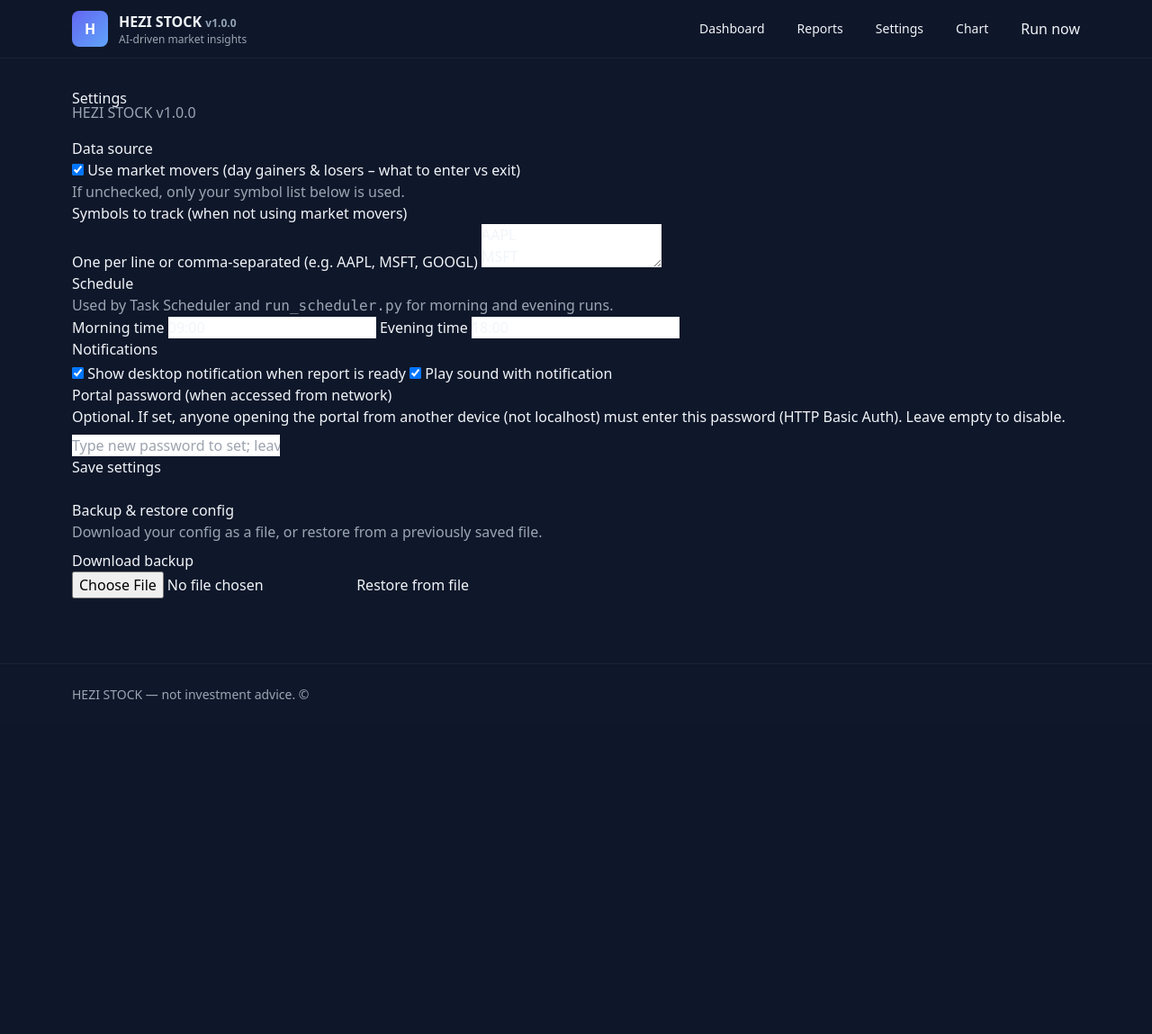
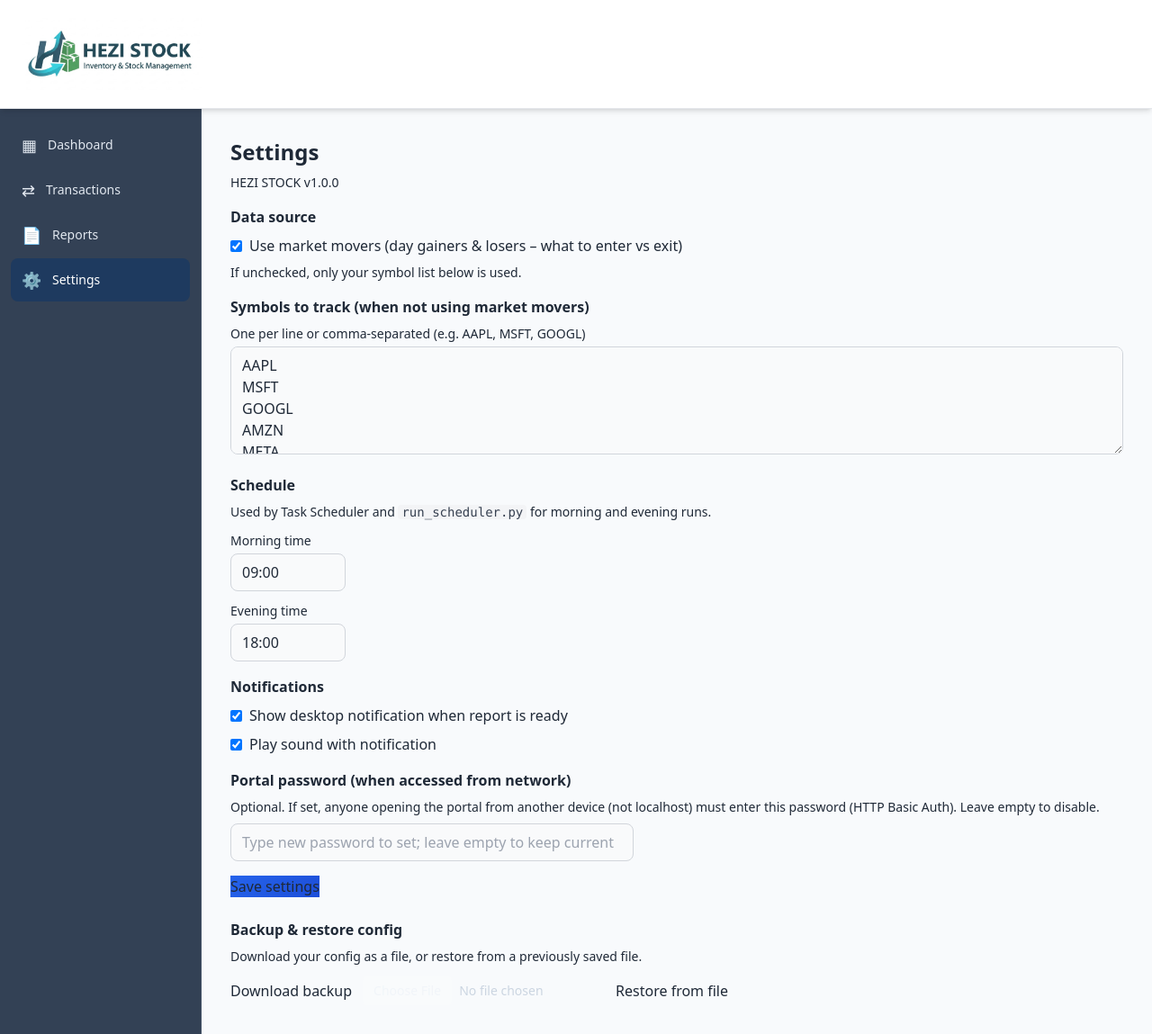
Before and after one commit to HeziStock/hezi-stock, a Flask app: page /settings in a window 1280 px wide. Shown: the whole page at 90% size. Before the commit the page ends 777 px from the top, so only its background shows below. Run offline with Flask 3, Linux system fonts and the light colour scheme; some libraries are stand-ins or nearby versions.

Commit message:
update all

```diff
--- a/app.py
+++ b/app.py
@@ -24,7 +24,7 @@ ROOT = Path(__file__).resolve().parent
 import sys
 sys.path.insert(0, str(ROOT))
 
-from stock_fetcher import load_config, fetch_prices, fetch_market_movers
+from stock_fetcher import load_config, fetch_prices, fetch_market_movers, fetch_extended_movers
 from report_generator import (
     append_to_history,
     build_insights,
@@ -56,7 +56,7 @@ app.secret_key = _get_secret_key()
 
 @app.context_processor
 def inject_version():
-    return {"version": __version__}
+    return {"version": __version__, "now": datetime.now}
 
 
 def _portal_password_required():
@@ -197,12 +197,12 @@ def run_fetch():
         cfg = load_cfg()
         use_market_movers = cfg.get("use_market_movers", True)
         if use_market_movers:
-            gainers, losers = fetch_market_movers()
-            if not gainers and not losers:
+            gainers, losers, entry_candidates = fetch_extended_movers()
+            if not gainers and not losers and not entry_candidates:
                 return
             df = movers_to_dataframe(gainers, losers)
             append_to_history(df)
-            recommendation = research_and_recommend(gainers)
+            recommendation = research_and_recommend(entry_candidates, max_candidates=50)
             insights = build_insights_from_movers(gainers, losers, recommendation=recommendation)
         else:
             symbols = cfg.get("symbols") or []
@@ -273,45 +273,45 @@ def index():
     return render_template("landing.html")
 
 
-@app.route("/app")
-def dashboard():
-    """Main app: dashboard with recommendations and run now."""
+def _safe_dashboard_data():
+    """Load dashboard data; never raise — return safe defaults on any error."""
     try:
         insight = get_latest_insight()
-        if isinstance(insight, dict):
+        if not isinstance(insight, dict):
+            insight = None
+        if insight:
             insight.setdefault("top_gainers", [])
             insight.setdefault("top_losers", [])
             insight.setdefault("summary", "")
-        else:
-            insight = None
         rec_list = _normalize_rec_list(insight) if insight else []
         last_report_time = None
         if insight and insight.get("generated_at"):
             try:
-                from datetime import datetime
                 dt = datetime.fromisoformat(insight["generated_at"].replace("Z", "+00:00"))
                 last_report_time = dt.strftime("%Y-%m-%d %H:%M")
             except Exception:
                 last_report_time = str(insight.get("generated_at", ""))[:16]
-        previous_symbols = _get_previous_rec_symbols()
-        return render_template(
-            "index.html",
-            insight=insight,
-            rec_list=rec_list,
-            last_report_time=last_report_time,
-            previous_symbols=previous_symbols,
-        )
+        try:
+            previous_symbols = _get_previous_rec_symbols()
+        except Exception:
+            previous_symbols = set()
+        return insight, rec_list, last_report_time, previous_symbols
     except Exception as e:
-        logging.exception("Dashboard failed")
-        try:
-            flash("Error loading dashboard: " + str(e), "error")
-            return render_template("index.html", insight=None, rec_list=[], last_report_time=None, previous_symbols=set())
-        except Exception:
-            return Response(
-                "<h1>Error</h1><p>Dashboard failed. Check the server console for details.</p><a href='/app'>Try again</a>",
-                status=500,
-                mimetype="text/html",
-            )
+        logging.warning("Dashboard data load failed: %s", e)
+        return None, [], None, set()
+
+
+@app.route("/app")
+def dashboard():
+    """Main app: dashboard (inventory UI or insights). Never returns 500."""
+    insight, rec_list, last_report_time, previous_symbols = _safe_dashboard_data()
+    return render_template(
+        "index.html",
+        insight=insight,
+        rec_list=rec_list,
+        last_report_time=last_report_time,
+        previous_symbols=previous_symbols or set(),
+    )
 
 
 @app.route("/run", methods=["POST"])
--- a/gui.py
+++ b/gui.py
@@ -14,7 +14,7 @@ import pandas as pd
 # Project root on path
 sys.path.insert(0, str(Path(__file__).resolve().parent))
 
-from stock_fetcher import load_config, fetch_prices, fetch_market_movers
+from stock_fetcher import load_config, fetch_prices, fetch_market_movers, fetch_extended_movers
 from report_generator import (
     append_to_history,
     build_insights,
@@ -307,9 +307,9 @@ class StockTrackerApp:
                 cfg = load_cfg()
                 use_market_movers = cfg.get("use_market_movers", True)
                 if use_market_movers:
-                    gainers, losers = fetch_market_movers()
+                    gainers, losers, entry_candidates = fetch_extended_movers()
                     df = movers_to_dataframe(gainers, losers)
-                    recommendation = research_and_recommend(gainers)
+                    recommendation = research_and_recommend(entry_candidates, max_candidates=50)
                     insights = build_insights_from_movers(gainers, losers, recommendation=recommendation)
                 else:
                     symbols = cfg.get("symbols") or []
--- a/templates/base.html
+++ b/templates/base.html
@@ -4,72 +4,67 @@
   <meta charset="utf-8" />
   <meta name="viewport" content="width=device-width, initial-scale=1" />
   <title>{% block title %}HEZI STOCK{% endblock %}</title>
-
-  <!-- Tailwind (no build) -->
   <script src="https://cdn.tailwindcss.com"></script>
   <link rel="icon" href="{{ url_for('static', filename='favicon.svg') }}" type="image/svg+xml">
-
   <style>
-    /* small visual polish */
-    .card { @apply bg-white/5 border border-white/5 rounded-2xl p-5 shadow-sm; }
-    .muted { color: #9aa6b2; }
-    .rating-pill { @apply inline-flex items-center gap-2 bg-gradient-to-r from-amber-400 to-amber-500 text-black px-3 py-1 rounded-full font-semibold text-sm; }
-    .btn-primary { @apply bg-gradient-to-r from-blue-500 to-indigo-600 text-white px-4 py-2 rounded-lg font-semibold shadow-md hover:opacity-95; }
-    .btn-ghost { @apply border border-white/10 px-3 py-2 rounded-lg text-sm; }
-    .table-row-hover:hover { @apply bg-white/2; }
-    :root {
-      --gain: #22c55e;
-      --loss: #ef4444;
-      --accent: #2563eb;
-    }
+    .sidebar-link.active { background: #1e3a5f; color: #fff; }
+    .sidebar-link:not(.active):hover { background: #e5e7eb; }
+    .card { @apply bg-white rounded-2xl p-6 shadow-md border border-gray-100; transition: box-shadow 0.2s, transform 0.2s; }
+    .card:hover { box-shadow: 0 10px 40px -10px rgba(0,0,0,0.12); }
+    .muted { @apply text-gray-500; }
+    .btn-primary { @apply text-white px-5 py-2.5 rounded-xl font-semibold shadow-lg transition-all duration-200; background: linear-gradient(135deg, #2563eb 0%, #1d4ed8 100%); }
+    .btn-primary:hover { filter: brightness(1.08); transform: translateY(-1px); box-shadow: 0 8px 25px -5px rgba(37, 99, 235, 0.4); }
+    .btn-run-now { @apply text-white px-6 py-3 rounded-xl font-semibold text-base shadow-lg transition-all duration-200; background: linear-gradient(135deg, #2563eb 0%, #1d4ed8 100%); }
+    .btn-run-now:hover:not(:disabled) { filter: brightness(1.08); transform: translateY(-2px); box-shadow: 0 10px 30px -5px rgba(37, 99, 235, 0.45); }
+    .btn-run-now:disabled { cursor: not-allowed; }
+    .btn-ghost { @apply border-2 border-gray-200 text-gray-700 px-4 py-2 rounded-xl font-medium hover:bg-gray-50 hover:border-gray-300 transition-colors; }
   </style>
-
   {% block head %}{% endblock %}
 </head>
-<body class="bg-slate-900 text-slate-100 antialiased">
+<body class="bg-slate-50 antialiased text-gray-800">
 
-  <!-- NAV -->
-  <header class="border-b border-white/5 bg-gradient-to-b from-slate-900/95 to-slate-900/75 sticky top-0 z-40">
-    <div class="max-w-6xl mx-auto px-4 py-3 flex items-center justify-between">
-      <a href="/" class="flex items-center gap-3">
-        <div class="w-10 h-10 rounded-lg bg-gradient-to-br from-indigo-500 to-blue-400 flex items-center justify-center font-bold text-white">H</div>
-        <div>
-          <div class="font-semibold">HEZI STOCK <span class="text-xs text-slate-400">v{{ version }}</span></div>
-          <div class="text-xs muted">AI-driven market insights</div>
-        </div>
+  <!-- Top header -->
+  <header class="bg-white border-b border-gray-200 sticky top-0 z-50 shadow-md">
+    <div class="flex items-center justify-between px-6 py-5">
+      <a href="{{ url_for('dashboard') }}" class="flex items-center gap-2 no-underline">
+        <img src="{{ url_for('static', filename='logo.png') }}" alt="HEZI STOCK — Inventory &amp; Stock Management" class="h-16 sm:h-20 w-auto object-contain" />
       </a>
-
-      <nav class="flex items-center gap-3">
-        <a href="/app" class="text-sm px-3 py-2 hover:bg-white/3 rounded-md">Dashboard</a>
-        <a href="/reports" class="text-sm px-3 py-2 hover:bg-white/3 rounded-md">Reports</a>
-        <a href="/settings" class="text-sm px-3 py-2 hover:bg-white/3 rounded-md">Settings</a>
-        <a href="/chart" class="text-sm px-3 py-2 hover:bg-white/3 rounded-md">Chart</a>
-        <a href="{{ url_for('dashboard') }}" class="ml-3 btn-primary">Run now</a>
-      </nav>
     </div>
   </header>
 
-  <!-- PAGE -->
-  <main class="max-w-6xl mx-auto px-4 py-8">
+  <div class="flex">
+    <!-- Left sidebar -->
+    <aside class="w-56 min-h-[calc(100vh-65px)] bg-slate-700 border-r border-slate-600 flex-shrink-0">
+      <nav class="py-4 px-3 space-y-0.5">
+        <a href="{{ url_for('dashboard') }}" class="sidebar-link flex items-center gap-3 px-3 py-2.5 rounded-lg text-sm font-medium {{ 'active' if request.path == '/app' else 'text-slate-200' }}">
+          <span class="text-lg">▦</span> Dashboard
+        </a>
+        <a href="#" class="sidebar-link flex items-center gap-3 px-3 py-2.5 rounded-lg text-sm font-medium text-slate-200 hover:bg-slate-600">
+          <span class="text-lg">⇄</span> Transactions
+        </a>
+        <a href="{{ url_for('reports') }}" class="sidebar-link flex items-center gap-3 px-3 py-2.5 rounded-lg text-sm font-medium {{ 'active' if request.path == '/reports' else 'text-slate-200' }}">
+          <span class="text-lg">📄</span> Reports
+        </a>
+        <a href="{{ url_for('settings') }}" class="sidebar-link flex items-center gap-3 px-3 py-2.5 rounded-lg text-sm font-medium {{ 'active' if request.path == '/settings' else 'text-slate-200' }}">
+          <span class="text-lg">⚙</span> Settings
+        </a>
+      </nav>
+    </aside>
+
+    <!-- Main content -->
+    <main class="flex-1 p-8 overflow-auto">
       {% with messages = get_flashed_messages(with_categories=true) %}
         {% if messages %}
-        <div class="space-y-3 mb-5">
+          <div class="space-y-2 mb-4">
             {% for category, message in messages %}
-            <div class="card border-l-4 p-4" style="border-left-color: rgba(74,158,255,0.9);">
-              <div class="font-semibold">{{ category|title }}</div>
-              <div class="muted text-sm">{{ message }}</div>
-            </div>
+              <div class="bg-blue-50 border-l-4 border-blue-500 p-4 rounded-r-lg text-sm">{{ message }}</div>
             {% endfor %}
           </div>
         {% endif %}
       {% endwith %}
-
       {% block content %}{% endblock %}
     </main>
-
-  <footer class="border-t border-white/5 mt-10 py-6">
-    <div class="max-w-6xl mx-auto px-4 text-sm muted">HEZI STOCK — not investment advice. © {{ now().year if now is defined else "" }}</div>
-  </footer>
+  </div>
 
   {% block scripts %}{% endblock %}
 </body>
--- a/templates/settings.html
+++ b/templates/settings.html
@@ -1,48 +1,57 @@
 {% extends "base.html" %}
 {% block title %}Settings – HEZI STOCK{% endblock %}
 {% block content %}
-<h1>Settings</h1>
-{% if version %}<p class="muted" style="margin: -0.5rem 0 1rem 0;">HEZI STOCK v{{ version }}</p>{% endif %}
+<h1 class="text-2xl font-bold mb-2">Settings</h1>
+{% if version %}<p class="muted text-sm mb-4">HEZI STOCK v{{ version }}</p>{% endif %}
 <form method="post" action="{{ url_for('settings') }}">
-  <div class="card form-group">
-    <h2>Data source</h2>
-    <label><input type="checkbox" name="use_market_movers" {% if config.get('use_market_movers', true) %}checked{% endif %}> Use market movers (day gainers &amp; losers – what to enter vs exit)</label>
-    <p class="muted">If unchecked, only your symbol list below is used.</p>
+  <div class="card mb-4">
+    <h3 class="font-semibold mb-2">Data source</h3>
+    <label class="flex items-center gap-2 cursor-pointer">
+      <input type="checkbox" name="use_market_movers" {% if config.get('use_market_movers', true) %}checked{% endif %} class="rounded border-gray-300">
+      Use market movers (day gainers &amp; losers – what to enter vs exit)
+    </label>
+    <p class="muted text-sm mt-2">If unchecked, only your symbol list below is used.</p>
   </div>
-  <div class="card form-group">
-    <h2>Symbols to track (when not using market movers)</h2>
-    <label>One per line or comma-separated (e.g. AAPL, MSFT, GOOGL)</label>
-    <textarea name="symbols" placeholder="AAPL&#10;MSFT&#10;GOOGL">{{ (config.get('symbols') or []) | join('\n') }}</textarea>
+  <div class="card mb-4">
+    <h3 class="font-semibold mb-2">Symbols to track (when not using market movers)</h3>
+    <label class="block text-sm mb-1">One per line or comma-separated (e.g. AAPL, MSFT, GOOGL)</label>
+    <textarea name="symbols" placeholder="AAPL&#10;MSFT&#10;GOOGL" class="w-full bg-gray-50 border border-gray-300 rounded-lg px-3 py-2 text-gray-800 min-h-[120px] focus:outline-none focus:ring-2 focus:ring-blue-500">{{ (config.get('symbols') or []) | join('\n') }}</textarea>
   </div>
-  <div class="card form-group">
-    <h2>Schedule</h2>
-    <p class="muted">Used by Task Scheduler and <code>run_scheduler.py</code> for morning and evening runs.</p>
-    <label>Morning time</label>
-    <input type="text" name="morning_time" value="{{ config.get('schedule', {}).get('morning_time', '09:00') }}" placeholder="09:00">
-    <label style="margin-top: 0.5rem;">Evening time</label>
-    <input type="text" name="evening_time" value="{{ config.get('schedule', {}).get('evening_time', '18:00') }}" placeholder="18:00">
+  <div class="card mb-4">
+    <h3 class="font-semibold mb-2">Schedule</h3>
+    <p class="muted text-sm mb-3">Used by Task Scheduler and <code class="bg-gray-100 px-1 rounded text-gray-700">run_scheduler.py</code> for morning and evening runs.</p>
+    <label class="block text-sm mb-1">Morning time</label>
+    <input type="text" name="morning_time" value="{{ config.get('schedule', {}).get('morning_time', '09:00') }}" placeholder="09:00" class="w-full max-w-[8rem] bg-gray-50 border border-gray-300 rounded-lg px-3 py-2 text-gray-800 focus:outline-none focus:ring-2 focus:ring-blue-500 mb-3">
+    <label class="block text-sm mb-1">Evening time</label>
+    <input type="text" name="evening_time" value="{{ config.get('schedule', {}).get('evening_time', '18:00') }}" placeholder="18:00" class="w-full max-w-[8rem] bg-gray-50 border border-gray-300 rounded-lg px-3 py-2 text-gray-800 focus:outline-none focus:ring-2 focus:ring-blue-500">
   </div>
-  <div class="card form-group">
-    <h2>Notifications</h2>
-    <label><input type="checkbox" name="notify_desktop" {% if config.get('notifications', {}).get('desktop', true) %}checked{% endif %}> Show desktop notification when report is ready</label>
-    <label><input type="checkbox" name="notify_sound" {% if config.get('notifications', {}).get('sound', true) %}checked{% endif %} style="margin-top: 0.5rem;"> Play sound with notification</label>
+  <div class="card mb-4">
+    <h3 class="font-semibold mb-2">Notifications</h3>
+    <label class="flex items-center gap-2 cursor-pointer mb-2">
+      <input type="checkbox" name="notify_desktop" {% if config.get('notifications', {}).get('desktop', true) %}checked{% endif %} class="rounded border-gray-300">
+      Show desktop notification when report is ready
+    </label>
+    <label class="flex items-center gap-2 cursor-pointer">
+      <input type="checkbox" name="notify_sound" {% if config.get('notifications', {}).get('sound', true) %}checked{% endif %} class="rounded border-gray-300">
+      Play sound with notification
+    </label>
   </div>
-  <div class="card form-group">
-    <h2>Portal password (when accessed from network)</h2>
-    <label>Optional. If set, anyone opening the portal from another device (not localhost) must enter this password (HTTP Basic Auth). Leave empty to disable.</label>
-    <input type="password" name="portal_password" value="" placeholder="Type new password to set; leave empty to keep current" autocomplete="new-password" style="margin-top: 0.5rem;">
+  <div class="card mb-4">
+    <h3 class="font-semibold mb-2">Portal password (when accessed from network)</h3>
+    <p class="muted text-sm mb-2">Optional. If set, anyone opening the portal from another device (not localhost) must enter this password (HTTP Basic Auth). Leave empty to disable.</p>
+    <input type="password" name="portal_password" value="" placeholder="Type new password to set; leave empty to keep current" autocomplete="new-password" class="w-full max-w-md bg-gray-50 border border-gray-300 rounded-lg px-3 py-2 text-gray-800 focus:outline-none focus:ring-2 focus:ring-blue-500">
   </div>
-  <button type="submit" class="btn">Save settings</button>
+  <button type="submit" class="btn-primary">Save settings</button>
 </form>
-<div class="card form-group" style="margin-top: 1.5rem;">
-  <h2>Backup &amp; restore config</h2>
-  <p class="muted">Download your config as a file, or restore from a previously saved file.</p>
-  <p style="margin: 0.5rem 0 0 0;">
-    <a href="{{ url_for('config_backup') }}" class="btn btn-secondary" style="margin-right: 0.5rem;">Download backup</a>
-    <form method="post" action="{{ url_for('config_restore') }}" enctype="multipart/form-data" style="display: inline;">
-      <input type="file" name="config_file" accept=".json,application/json" required aria-label="Select config file">
-      <button type="submit" class="btn btn-secondary">Restore from file</button>
+<div class="card mt-6">
+  <h3 class="font-semibold mb-2">Backup &amp; restore config</h3>
+  <p class="muted text-sm mb-3">Download your config as a file, or restore from a previously saved file.</p>
+  <div class="flex flex-wrap items-center gap-3">
+    <a href="{{ url_for('config_backup') }}" class="btn-ghost">Download backup</a>
+    <form method="post" action="{{ url_for('config_restore') }}" enctype="multipart/form-data" class="inline-flex flex-wrap items-center gap-2">
+      <input type="file" name="config_file" accept=".json,application/json" required aria-label="Select config file" class="text-sm text-slate-300 file:mr-2 file:py-1.5 file:px-3 file:rounded file:border-0 file:bg-white/10 file:text-slate-100">
+      <button type="submit" class="btn-ghost">Restore from file</button>
     </form>
-  </p>
+  </div>
 </div>
 {% endblock %}
```
Also changed, not shown: run_once.py (+5 -5 lines), stock_fetcher.py (+66 -0 lines), templates/chart.html (+15 -15 lines), templates/index.html (+105 -122 lines), templates/landing.html (+5 -5 lines), templates/reports.html (+15 -15 lines), static/logo.png (added). Lines whose indentation alone changed are shown as unchanged.
